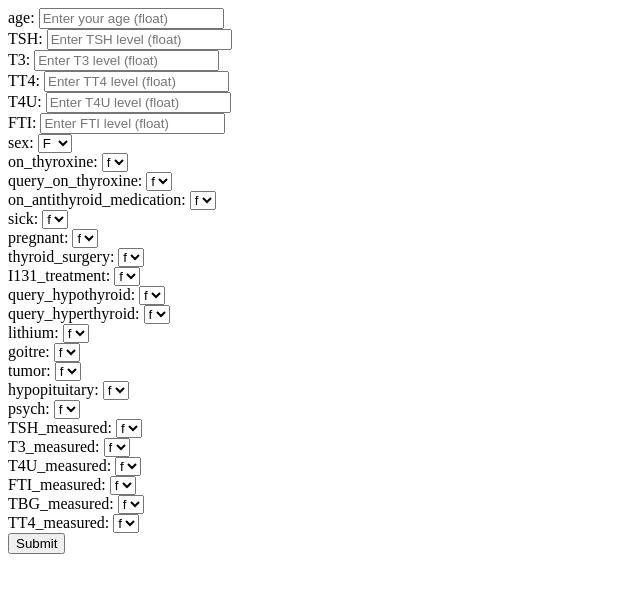
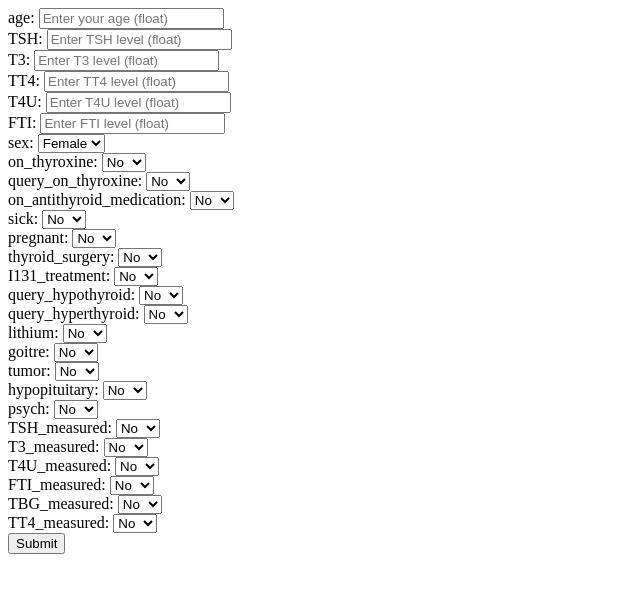
Before and after one commit to ambikagovindan/Hypothyroid_detection_ANN, a Flask app: page /predict in a window 1280 px wide. Shown: the top 593 px of the page, without its empty margins (0-640 px from the left). Run offline with Flask 3, Linux system fonts and the light colour scheme.

Commit message:
'app.py'

```diff
--- a/src/components/model_trainer.py
+++ b/src/components/model_trainer.py
@@ -53,7 +53,7 @@ class ModelTrainer:
                 print('\n')
 
             logging.info('models trained')
-            best_model = DecisionTreeClassifier()
+            best_model = DecisionTreeClassifier().fit(X_train,y_train)
             save_object(
                  file_path=self.model_trainer_config.trained_model_file_path,
                  obj=best_model
--- a/src/pipeline/prediction_pipeline.py
+++ b/src/pipeline/prediction_pipeline.py
@@ -23,6 +23,7 @@ class PredictPipeline:
             pred = model.predict(data_scaled)
 
             return pred
+
 
         except Exception as e:
             logging.info('Exception occured in prediction')
--- a/templates/form.html
+++ b/templates/form.html
@@ -34,168 +34,168 @@
 <div class="form-group">
   <label for="sex">sex:</label>
   <select id="sex" name="sex">
-    <option value="F">F</option>
-    <option value="M">M</option>
+    <option value="F">Female</option>
+    <option value="M">Male</option>
   </select>
 </div>
 
 <div class="form-group">
   <label for="on_thyroxine">on_thyroxine:</label>
   <select id="on_thyroxine" name="on_thyroxine">
-    <option value="f">f</option>
-    <option value="t">t</option>
+    <option value="f">No</option>
+    <option value="t">Yes</option>
   </select>
 </div>
 
 <div class="form-group">
   <label for="query_on_thyroxine">query_on_thyroxine:</label>
   <select id="query_on_thyroxine" name="query_on_thyroxine">
-    <option value="f">f</option>
-    <option value="t">t</option>
+    <option value="f">No</option>
+    <option value="t">Yes</option>
   </select>
 </div>
 
 <div class="form-group">
   <label for="on_antithyroid_medication">on_antithyroid_medication:</label>
   <select id="on_antithyroid_medication" name="on_antithyroid_medication">
-    <option value="f">f</option>
-    <option value="t">t</option>
+    <option value="f">No</option>
+    <option value="t">Yes</option>
   </select>
 </div>
 
 <div class="form-group">
   <label for="sick">sick:</label>
   <select id="sick" name="sick">
-    <option value="f">f</option>
-    <option value="t">t</option>
+    <option value="f">No</option>
+    <option value="t">Yes</option>
   </select>
 </div>
 
 <div class="form-group">
   <label for="pregnant">pregnant:</label>
   <select id="pregnant" name="pregnant">
-    <option value="f">f</option>
-    <option value="t">t</option>
+    <option value="f">No</option>
+    <option value="t">Yes</option>
   </select>
 </div>
 
 <div class="form-group">
   <label for="thyroid_surgery">thyroid_surgery:</label>
   <select id="thyroid_surgery" name="thyroid_surgery">
-    <option value="f">f</option>
-    <option value="t">t</option>
+    <option value="f">No</option>
+    <option value="t">Yes</option>
   </select>
 </div>
 
 <div class="form-group">
   <label for="I131_treatment">I131_treatment:</label>
   <select id="I131_treatment" name="I131_treatment">
-    <option value="f">f</option>
-    <option value="t">t</option>
+    <option value="f">No</option>
+    <option value="t">Yes</option>
   </select>
 </div>
 
 <div class="form-group">
   <label for="query_hypothyroid">query_hypothyroid:</label>
   <select id="query_hypothyroid" name="query_hypothyroid">
-    <option value="f">f</option>
-    <option value="t">t</option>
+    <option value="f">No</option>
+    <option value="t">Yes</option>
   </select>
 </div>
 
 <div class="form-group">
   <label for="query_hyperthyroid">query_hyperthyroid:</label>
   <select id="query_hyperthyroid" name="query_hyperthyroid">
-    <option value="f">f</option>
-    <option value="t">t</option>
+    <option value="f">No</option>
+    <option value="t">Yes</option>
   </select>
 </div>
 
 <div class="form-group">
   <label for="lithium">lithium:</label>
   <select id="lithium" name="lithium">
-    <option value="f">f</option>
-    <option value="t">t</option>
+    <option value="f">No</option>
+    <option value="t">Yes</option>
   </select>
 </div>
 
 <div class="form-group">
   <label for="goitre">goitre:</label>
   <select id="goitre" name="goitre">
-    <option value="f">f</option>
-    <option value="t">t</option>
+    <option value="f">No</option>
+    <option value="t">Yes</option>
   </select>
 </div>
 
 <div class="form-group">
   <label for="tumor">tumor:</label>
   <select id="tumor" name="tumor">
-    <option value="f">f</option>
-    <option value="t">t</option>
+    <option value="f">No</option>
+    <option value="t">Yes</option>
   </select>
 </div>
 
 <div class="form-group">
   <label for="hypopituitary">hypopituitary:</label>
   <select id="hypopituitary" name="hypopituitary">
-    <option value="f">f</option>
-    <option value="t">t</option>
+    <option value="f">No</option>
+    <option value="t">Yes</option>
   </select>
 </div>
 
 <div class="form-group">
   <label for="psych">psych:</label>
   <select id="psych" name="psych">
-    <option value="f">f</option>
-    <option value="t">t</option>
+    <option value="f">No</option>
+    <option value="t">Yes</option>
   </select>
 </div>
 
 <div class="form-group">
   <label for="TSH_measured">TSH_measured:</label>
   <select id="TSH_measured" name="TSH_measured">
-    <option value="f">f</option>
-    <option value="t">t</option>
+    <option value="f">No</option>
+    <option value="t">Yes</option>
   </select>
 </div>
 
 <div class="form-group">
   <label for="T3_measured">T3_measured:</label>
   <select id="T3_measured" name="T3_measured">
-    <option value="f">f</option>
-    <option value="t">t</option>
+    <option value="f">No</option>
+    <option value="t">Yes</option>
   </select>
 </div>
 
 <div class="form-group">
   <label for="T4U_measured">T4U_measured:</label>
   <select id="T4U_measured" name="T4U_measured">
-    <option value="f">f</option>
-    <option value="t">t</option>
+    <option value="f">No</option>
+    <option value="t">Yes</option>
   </select>
 </div>
 
 <div class="form-group">
   <label for="FTI_measured">FTI_measured:</label>
   <select id="FTI_measured" name="FTI_measured">
-    <option value="f">f</option>
-    <option value="t">t</option>
+    <option value="f">No</option>
+    <option value="t">Yes</option>
   </select>
 </div>
 
 <div class="form-group">
   <label for="TBG_measured">TBG_measured:</label>
   <select id="TBG_measured" name="TBG_measured">
-    <option value="f">f</option>
-    <option value="t">t</option>
+    <option value="f">No</option>
+    <option value="t">Yes</option>
   </select>
 </div>
 
 <div class="form-group">
   <label for="TT4_measured">TT4_measured:</label>
   <select id="TT4_measured" name="TT4_measured">
-    <option value="f">f</option>
-    <option value="t">t</option>
+    <option value="f">No</option>
+    <option value="t">Yes</option>
   </select>
 </div>
 
--- a/templates/results.html
+++ b/templates/results.html
@@ -1 +1 @@
-<h1>{{final_result}}</h1>
+<h1>You are hypothyroid {{final_result}}</h1>
```
Also changed, not shown: 1 other file.
